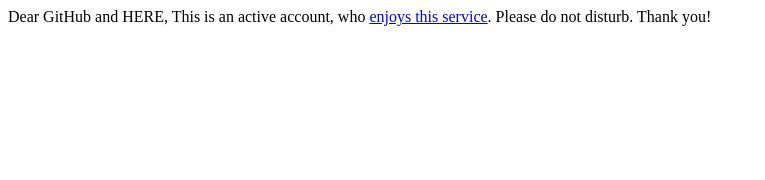
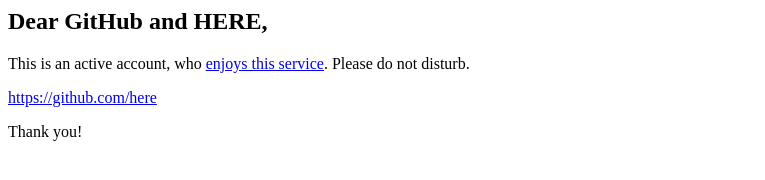
Before and after one commit to here/here.github.io, a plain HTML site: page index.html in a window 1280 px wide. Shown: the whole page, without its empty margins (0-765 px from the left). Drawn offline with Linux system fonts and the light colour scheme.

Commit message:
index add some leet html5 markup

```diff
--- a/index.html
+++ b/index.html
@@ -1,5 +1,5 @@
-Dear GitHub and HERE,
+<h2>Dear GitHub and HERE,</h2>
 
-This is an active account, who <a href="http://bit.ly/1e1EYJv">enjoys this service</a>.  Please do not disturb.
-
-Thank you!
+<p>This is an active account, who <a href="http://bit.ly/1e1EYJv">enjoys this service</a>.  Please do not disturb.</p>
+<p><a href="https://github.com/here">https://github.com/here</a></p>
+<p>Thank you!</p>
```
